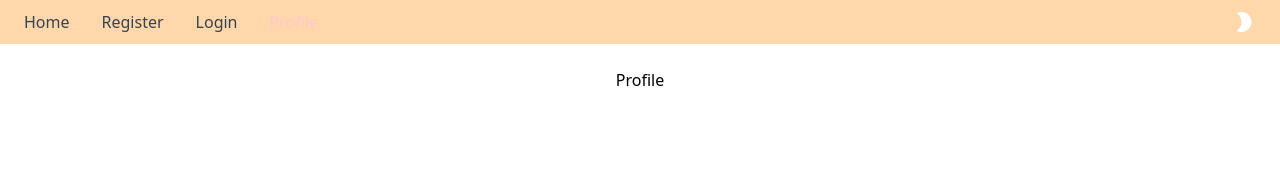
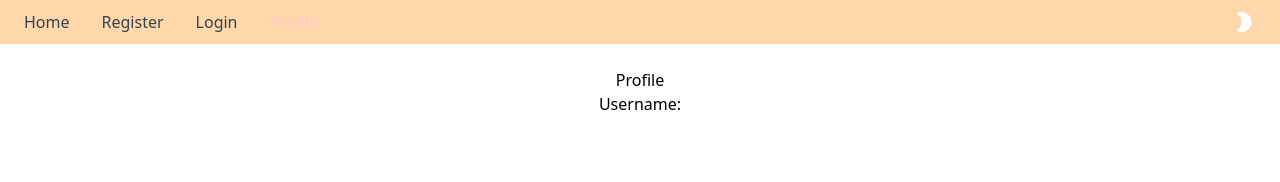
Before and after one commit to odesseyoracle/spa-useContext-group-project-, a React (Vite) app: page /profile in a window 1280 px wide. Shown: the top 182 px of the page. Built offline with nearby package versions, Linux system fonts and the light colour scheme.

Commit message:
profile created

```diff
--- a/src/contexts/ThemeContext.tsx
+++ b/src/contexts/ThemeContext.tsx
@@ -27,7 +27,9 @@ const ThemeContext = createContext<Context | null>(null);
 export const useThemeContext = () => {
   const context = useContext(ThemeContext);
   if (!context) {
-    throw new Error("ThemeContext must be used within a ThemeContextContextProvider");
+    throw new Error(
+      "ThemeContext must be used within a ThemeContextContextProvider"
+    );
   }
   return context;
 };
@@ -37,11 +39,18 @@ export const useThemeContext = () => {
 export function ThemeContextProvider({ children }: { children: ReactNode }) {
   const [darkMode, setDarkMode] = useState(false);
 
-  const [userData, setUserData] = useState({});
+  const [userData, setUserData] = useState({
+    username: "",
+    fName: "",
+    lName: "",
+    password: "",
+  });
 
   // Render the ThemeContextProvider component with the global state value and setter
   return (
-    <ThemeContext.Provider value={{ darkMode, setDarkMode, userData, setUserData }}>
+    <ThemeContext.Provider
+      value={{ darkMode, setDarkMode, userData, setUserData }}
+    >
       {children} {/* Render the child components (all wrapped components) */}
     </ThemeContext.Provider>
   );
--- a/src/pages/Profile.tsx
+++ b/src/pages/Profile.tsx
@@ -1,7 +1,16 @@
+import { useThemeContext } from "@/contexts/ThemeContext";
+
+
+
 export default function Profile() {
+
+const { userData } = useThemeContext();
+
+
   return (
     <div className="h-full">
       <h1 className="text-center">Profile</h1>
+      <h2 className="text-center">Username: {userData.username}</h2>
     </div>
   );
 }
```
